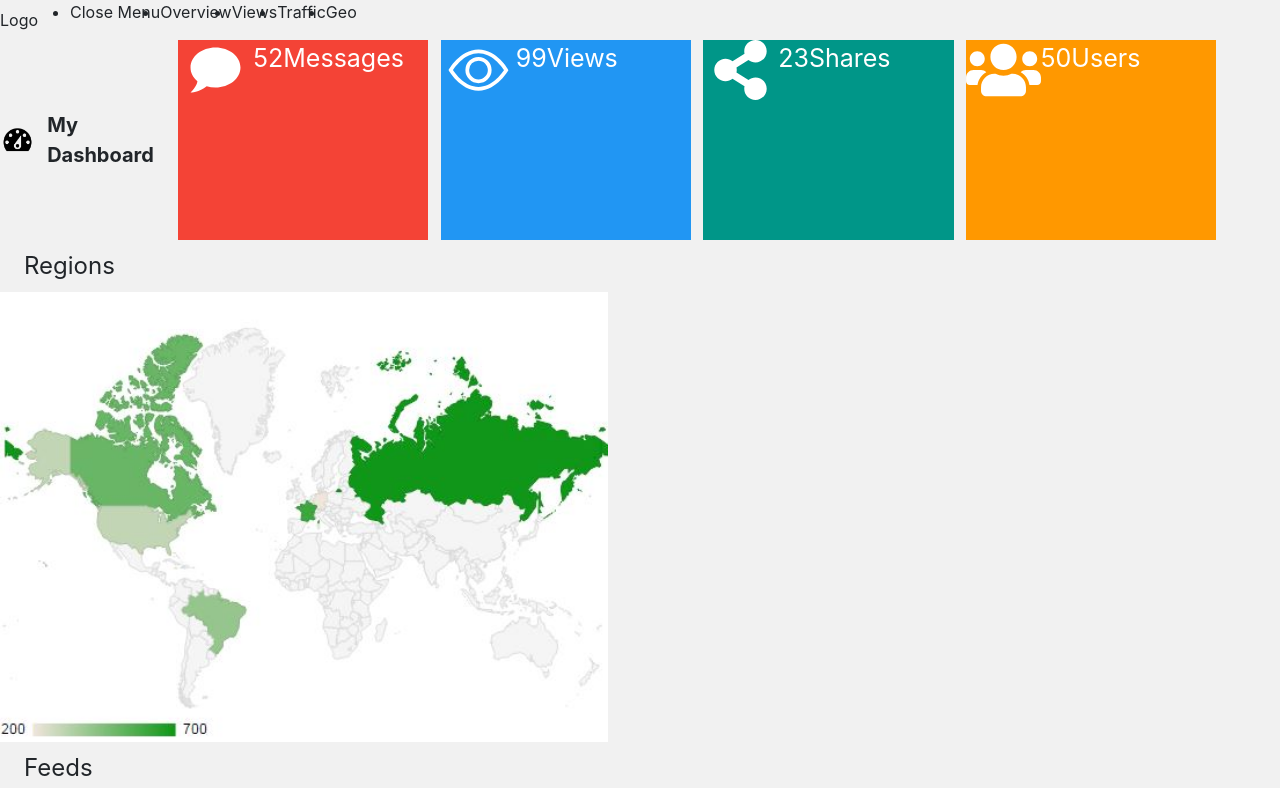
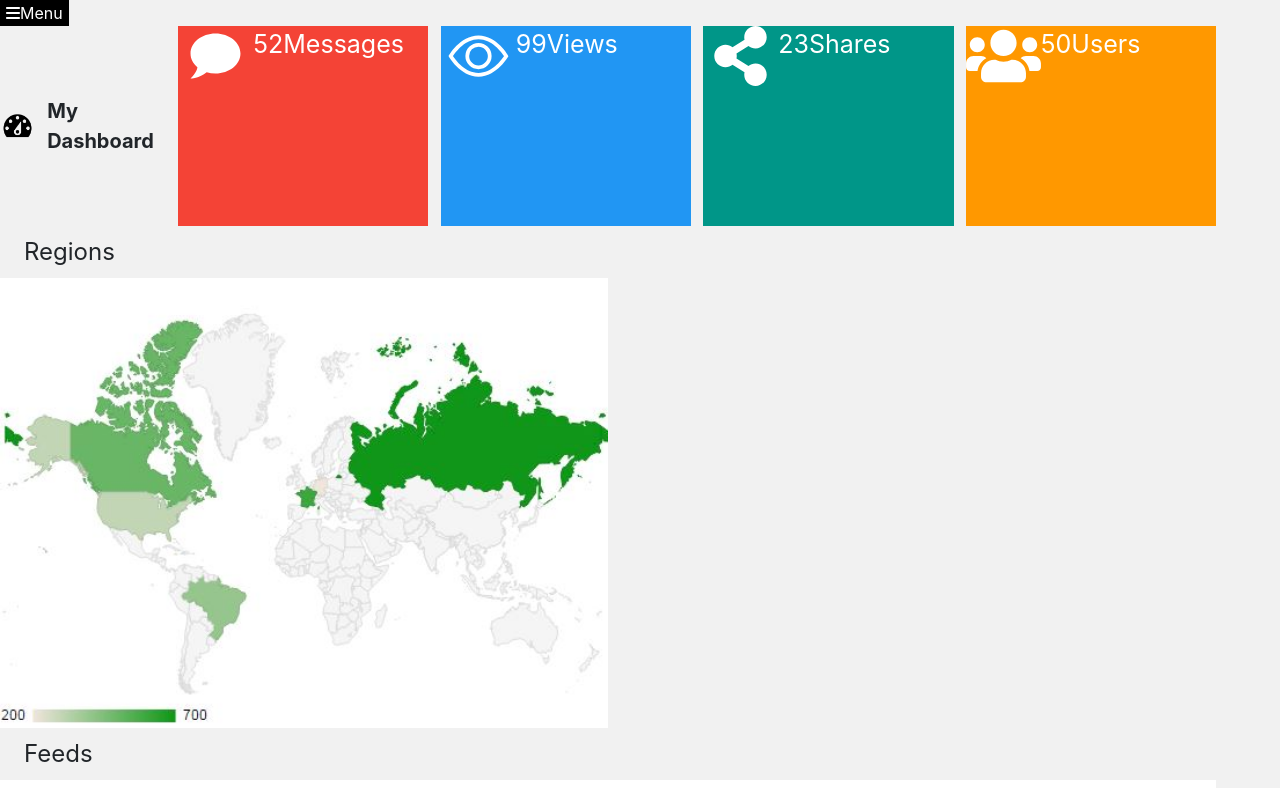
Before and after one commit to playoh/LikeLion_CloneCode_HW, a React (Create React App) app: page / in a window 1280 px wide. Shown: the top 788 px of the page. Built offline with nearby package versions, Linux system fonts and the light colour scheme; the HTML template or start-up script is replaced by a standard one.

Commit message:
feat: menu

```diff
--- a/src/components/HeaderComponents.js
+++ b/src/components/HeaderComponents.js
@@ -6,103 +6,103 @@ import { useEffect, useState } from "react";
 import { FontAwesomeIcon } from '@fortawesome/react-fontawesome';
 import { faBars,faXmark, faUsers, faBell, faEye, faCircleDot, faGem, faLandmark, faClockRotateLeft, faGear } from '@fortawesome/free-solid-svg-icons';
 
-const NoCenterHorizontalReverse = styled.div`
+const MenuBtn = styled.button`
   background-color: ${themeColors.DARKCOLOR.color};
-  display: flex;
-  position:fixed;
-  top: 0;
+  color: white;
+  border: none;
+  cursor: pointer;
+`;
+const MenuList = styled.div`
+  display: ${({ isOpen }) => (isOpen ? "block" : "none")};
+  flex-direction: column;
   align-items: center;
-  flex-direction: row-reverse;
-  width: 100%;
-  height: 5vh;
+  justify-content: start;
 `;
-const Container = styled.div`
-  display: flex;
+const MenuTitleTop2 = styled.div`
+  background-color: ${(props) => props.backgroundColor};
+  color: ${(props) => props.color};
+  flex-direction: column;
   align-items: center;
-  justify-content: center;
-  width: 100%;
+  justify-content: start;
+  cursor: pointer;
+  &:hover{
+    background-color: ${(props) => props.hoverBackgroundColor};
+    color: ${(props) => props.hoverColor};
 `;
 
-const MenuIcon = styled.div`
+const MenuTitle = styled.div`
   display: flex;
-  justify-content: center;
+  align items: center;
   font-size: 120%;
-  width: 10%;
-`;
-
-const MenuList = styled.ul`
-  display: flex;
-  justify-content: center;
-  align-items: center;
-`;
-const DesktopHeader = styled.div`
-  display: flex;
-  align-items: center;
-`;
-const Text = styled.div`
-  display: flex;
-  align-items: start;
-`;
-
-const MobileMenu = styled.div`
-  position: fixed;
-  top: 5vh;
-  left: 0;
-  width: 100%;
-  display: flex;
-  flex-direction: column;
-  align-items: center;
-  padding: 10px;
-  box-shadow: 0px 4px 6px rgba(0, 0, 0, 0.1);
+  width: 80%;
+  background-color: #FFFFFF;
+  color: #000000;
+  cursor: pointer;
+  &:hover{
+    background-color: #CCCCCC;
+  }
 `;
 
 
 function HeaderComponent(){
-  const [isMobile, setIsMobile] = useState(false);
-  const [menuOpen, setMenuOpen] = useState(false);
+  const [isOpen,setIsOpen] = useState(false);
 
-  useEffect(() => {
-    const checkMobile = () => setIsMobile(window.innerWidth <= 768);
-    checkMobile();
-    window.addEventListener('resize', checkMobile);
-    return () => window.removeEventListener('resize', checkMobile);
-  }, []);
-
-  const handleToggle = () => setMenuOpen((prev) => !prev);
+  const toggleMenu = () => {
+    setIsOpen(!isOpen);
+  };
 
   return(
-    <header>
-      <DesktopHeader>
-        <Text>Logo</Text>
-        {isMobile ? (
-          <MenuIcon onClick={handleToggle}>
-            <FontAwesomeIcon icon={faBars}/>
-          </MenuIcon>
-            ) : (
-              <MenuList>
-                <li>Close Menu</li>
-                <li>Overview</li>
-                <li>Views</li>
-                <li>Traffic</li>
-                <li>Geo</li>
-              </MenuList>
-            )}
-      </DesktopHeader>
-      {isMobile && menuOpen && (
-        <MobileMenu>
-          <MenuIcon onClick={handleToggle}>
-            <FontAwesomeIcon icon={faBars}/>
-          </MenuIcon>
-          <MenuList>
-              <li>Close Menu</li>
-              <li>Overview</li>
-              <li>Views</li>
-              <li>Traffic</li>
-              <li>Geo</li>
-            </MenuList>
-        </MobileMenu>
-      )}
-    </header>
+    <>
+      <MenuBtn onClick={toggleMenu}>
+        <FontAwesomeIcon icon={faBars} />
+        Menu
+      </MenuBtn>
+
+      <MenuList isOpen={isOpen}>
+
+        <MenuTitleTop2 backgroundColor="#616161" color="white" hoverBackgroundColor="#000000" hoverColor="white" >
+          <FontAwesomeIcon icon={faXmark}/>
+          Close Menu
+        </MenuTitleTop2>
+        <MenuTitleTop2 backgroundColor="#2196F3" color="white" hoverBackgroundColor="#CCCCCC" hoverColor="black">
+          <FontAwesomeIcon icon={faUsers}/>
+          Overview
+        </MenuTitleTop2>
+
+        <MenuTitle>
+          <FontAwesomeIcon icon={faEye}/>
+          Views
+        </MenuTitle>
+        <MenuTitle>
+          <FontAwesomeIcon icon={faUsers}/>
+          Traffic
+        </MenuTitle>
+        <MenuTitle>
+          <FontAwesomeIcon icon={faCircleDot}/>
+          Geo
+        </MenuTitle>
+        <MenuTitle>
+          <FontAwesomeIcon icon={faGem}/>
+          Orders
+        </MenuTitle>
+        <MenuTitle>
+          <FontAwesomeIcon icon={faBell}/>
+          News
+        </MenuTitle>
+        <MenuTitle>
+          <FontAwesomeIcon icon={faLandmark}/>
+          General
+        </MenuTitle>
+        <MenuTitle>
+          <FontAwesomeIcon icon={faClockRotateLeft}/>
+          History
+        </MenuTitle>
+        <MenuTitle>
+          <FontAwesomeIcon icon={faGear}/>
+          Settings
+        </MenuTitle>
+      </MenuList>
+    </>
   );
 };
 
```
